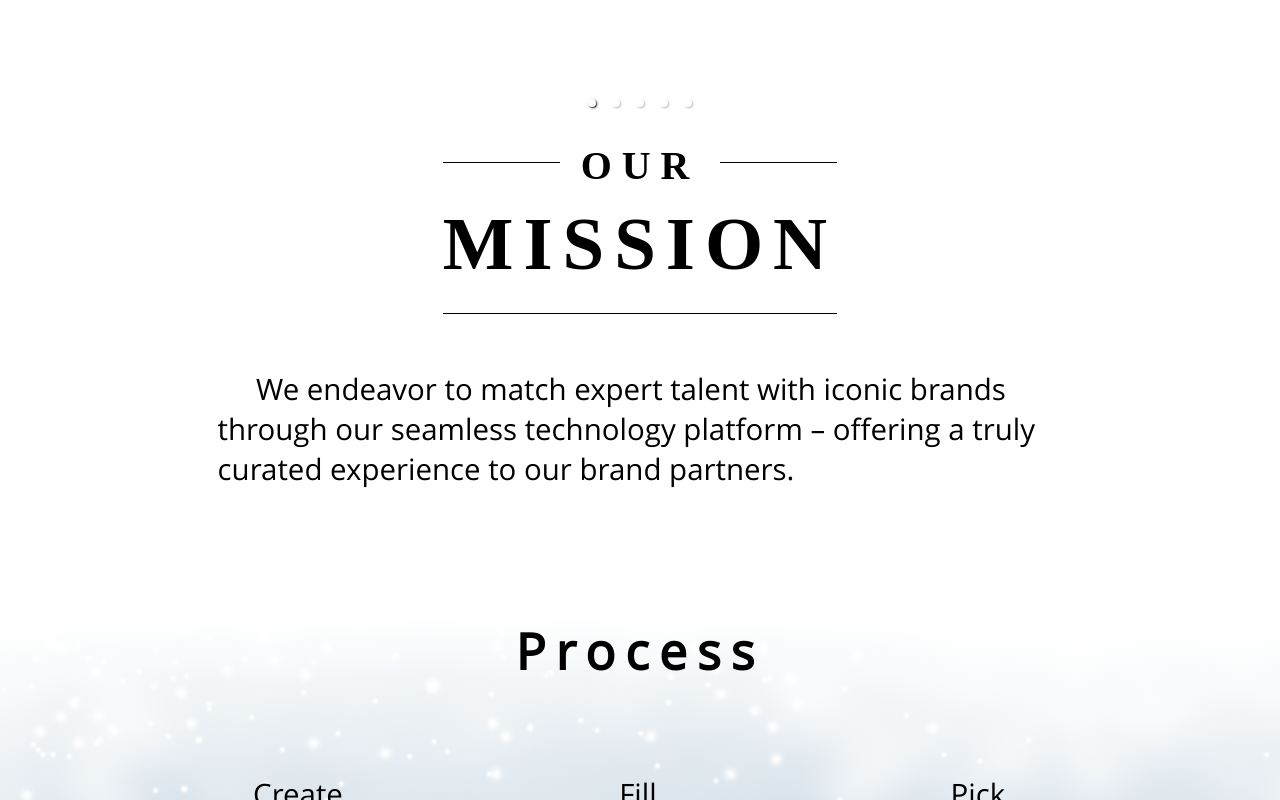
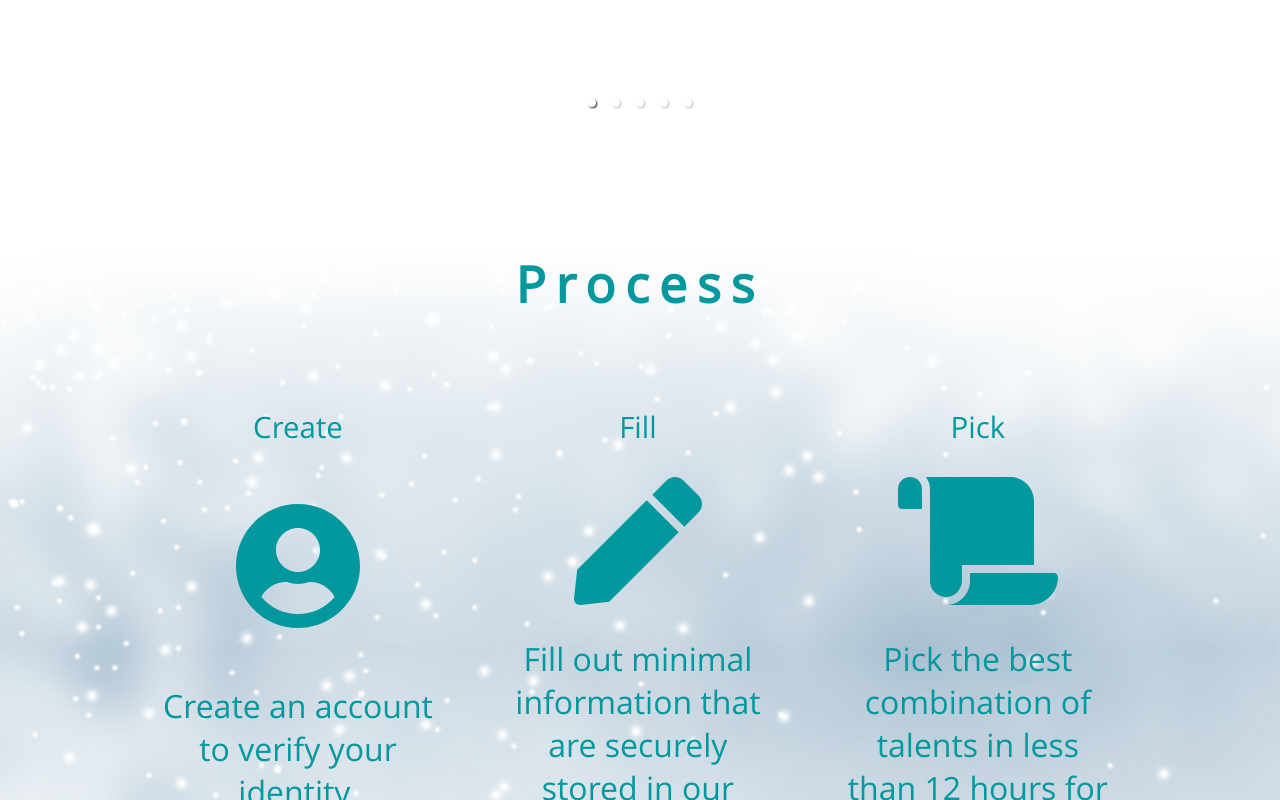
Before and after one commit to mattycole/brandsocialite, a React (Create React App) app: page /#/ in a window 1280 px wide. Shown: the part 940-1740 px from the top of the page. Built offline with nearby package versions, Linux system fonts and the light colour scheme; grey boxes are pictures that could not be loaded; a web font is replaced by a local one.

Commit message:
update 2.0 durring call

```diff
--- a/src/components/nav/navbar.css
+++ b/src/components/nav/navbar.css
@@ -47,7 +47,7 @@
 }
 
 .menu__link {
-    color: #3a3e47;
+    color: #03989e;
     display: inline-block;
     height: 100%;
     font-size: 1.65vw;
@@ -59,7 +59,7 @@
 }
 
 .menu__link:hover {
-    color: #03989e;
+    color: black;
 }
 
 .menu__link:active {
@@ -88,7 +88,7 @@
 
   /* Color/shape of burger icon bars */
   .bm-burger-bars {
-    background: #fff;
+    background: #E3CF9D;
   }
 
   /* Color/shape of burger icon bars on hover*/
--- a/src/components/pages/brands/brands.css
+++ b/src/components/pages/brands/brands.css
@@ -1,12 +1,12 @@
 .header
 {
-	margin-top: 0;
-	text-align: center;
+    color: #03989e;
+	margin-top: 5vw;
+    text-align: center;
 }
 
 .text
 {
-    text-indent: 4em;
 	position: relative;
 	margin-left: 20%;
 	margin-right: 20%;
@@ -22,7 +22,7 @@
 
 /* title styles */
 .home-title span{
-    font-size: 0.5em;
+    font-size: 0.7em;
     position: relative;
     overflow: hidden;
     display: block;
--- a/src/components/pages/create.css
+++ b/src/components/pages/create.css
@@ -0,0 +1,31 @@
+/* temp */
+
+h1
+{
+    margin: auto;
+	font-size: 5vw;
+}
+
+.login
+{
+    padding: 10vw;
+    display: flex;
+    height: 40vh;
+    justify-content: center;
+    align-items: center;
+}
+
+.login_icons
+{
+    font-size: 4vw;
+    margin-right: 3rem;
+    float: left;
+}
+
+@media only screen and (max-width:768px)
+{
+    .login_icons
+    {
+        display: none;
+    }
+}
--- a/src/components/pages/create.js
+++ b/src/components/pages/create.js
@@ -1,5 +1,8 @@
 import React, { Component } from 'react';
 import fire from './config/fire.js'
+
+import { FontAwesomeIcon } from "@fortawesome/react-fontawesome";
+import { faTools } from "@fortawesome/free-solid-svg-icons";
 
 import "./create.css";
 
@@ -61,4 +64,15 @@ class Create extends Component {
     }
   }
 
-  export default Create;
+  class Temp extends Component {
+    render() {
+      return (
+          <div className="login">
+            <FontAwesomeIcon icon={faTools} className="login_icons"/>
+            <h1>Socialite in Progress</h1>
+          </div>
+      );
+    }
+  }
+
+  export default Temp;
--- a/src/components/pages/home/home.css
+++ b/src/components/pages/home/home.css
@@ -93,54 +93,6 @@ p
 	url("../../../assets/website_imgs/background.png")
 }
 
-article {
-	margin: auto;
-	max-width: 1000px;
-	display: grid;
-	grid-template-columns: auto 1fr auto;
-	grid-gap: .5em;
-}
-
-
-.info h1 {
-    grid-column: 2;
-    text-align: center;
-}
-
-.info h1 span {
-	display: block;
-}
-
-.title-top {
-	transform: translateY(50%);
-	background: white;
-    width: 4em;
-    height: 1em;
-    margin: auto;
-
-    font-family: 'brandon-grotesque';
-	text-transform: uppercase;
-	font-size: 0.8em;
-}
-.title-bottom {
-    height: 1.5em;
-	border: thin solid black;
-	border-width: thin 0;
-    padding: 0.5em 0 0;
-
-    font-family: 'ltc-bodoni-175';
-	text-transform: uppercase;
-	font-size: 1.5em;
-}
-
-.mission
-{
-	text-indent: 3vw;
-	position: relative;
-	margin-left: 17%;
-	margin-right: 17%;
-}
-
 .header
 {
 	margin-top: 5vw;
@@ -151,6 +103,7 @@ article {
 {
 	margin-left: 10%;
 	margin-right: 10%;
+	color: #03989e;
 }
 
 /* .row
--- a/src/components/pages/home/home.js
+++ b/src/components/pages/home/home.js
@@ -77,22 +77,8 @@ class Home extends Component {
             <div>
               <img src={Logo} className="mobile_logo"/>
             </div>
-            <Container className="info">
-              <article>
-                <h1>
-                  <span class="title-top">Our</span>
-                  <span class="title-bottom">Mission</span>
-                </h1>
-              </article>
-              <div className="mission">
-                <p>
-                  We endeavor to match expert talent with iconic brands through our seamless technology platform – offering a truly curated experience to our brand partners.
-                </p>
-              </div>
-            </Container>
-
             <Container className="how">
-              <div className="header">
+              <div className="header process">
                 <h1>
                   Process
                 </h1>
--- a/src/components/pages/talent/talent.css
+++ b/src/components/pages/talent/talent.css
@@ -1,5 +1,7 @@
 .talent_header
 {
+    display: inline-flex;
+    color: #03989e;
     position: relative;
     padding-top: 5vw;
     text-align: center;
@@ -9,7 +11,7 @@
 
 .text
 {
-    text-indent: 4em;
+    color: #03989e;
 	position: relative;
 	margin-left: 20%;
 	margin-right: 20%;
--- a/src/components/pages/talent/text.scss
+++ b/src/components/pages/talent/text.scss
@@ -1,7 +1,7 @@
 /* For Talents */
 
 .wordCarousel {
-    padding-top: 5em;
+    padding-top: 5vw;
     // font-size: 36px;
     // font-weight: 100;
     // color: #939393;
@@ -10,7 +10,7 @@
         position: relative;
         float: right;
         height: 65px;
-        margin-top: -10px;
+        margin-top: 1vw;
         margin-right: 10%;
         li {
             color: #03989e;
```
Also changed, not shown: src/components/pages/talent/talent.js (line endings or trailing spaces).
